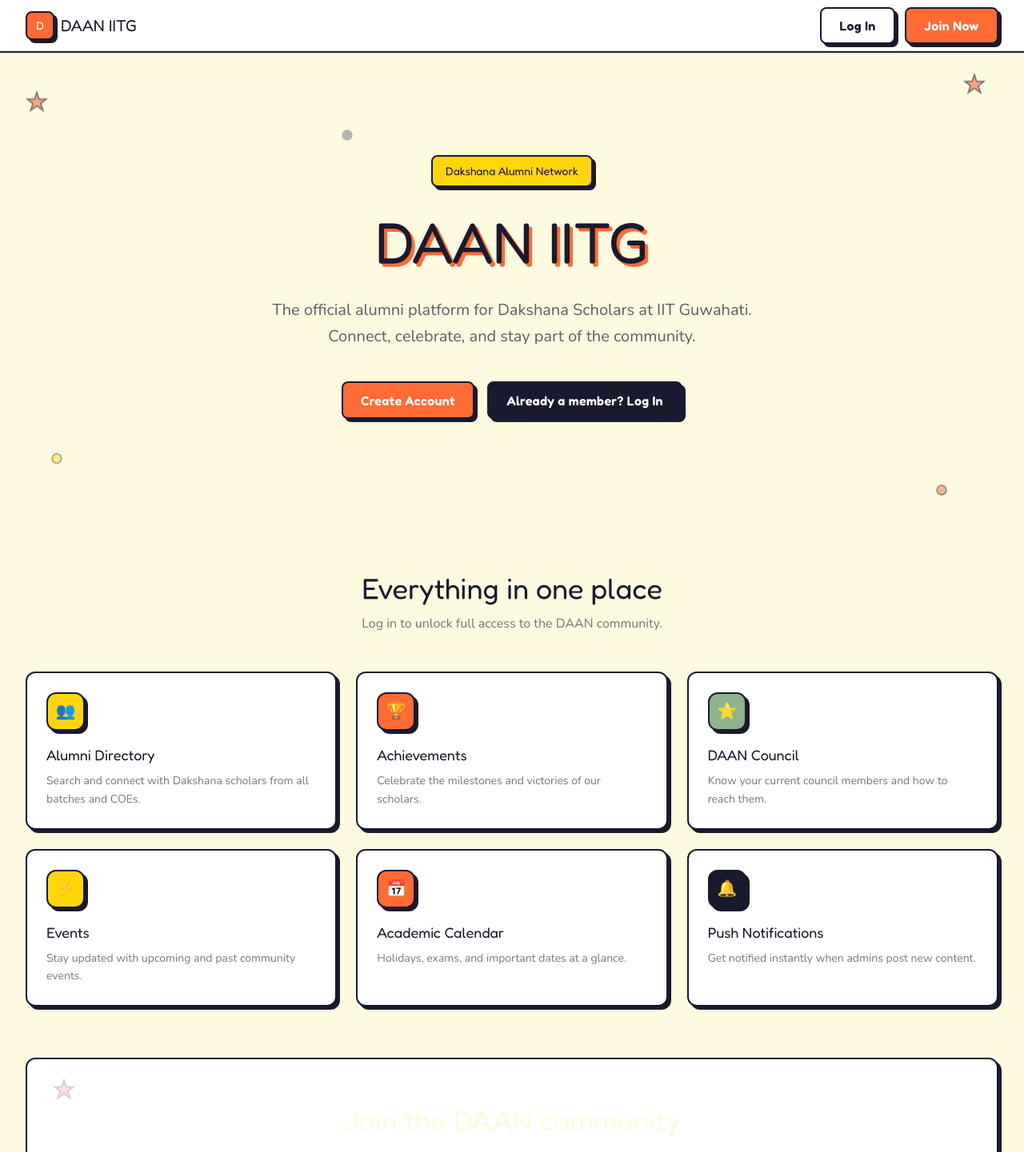
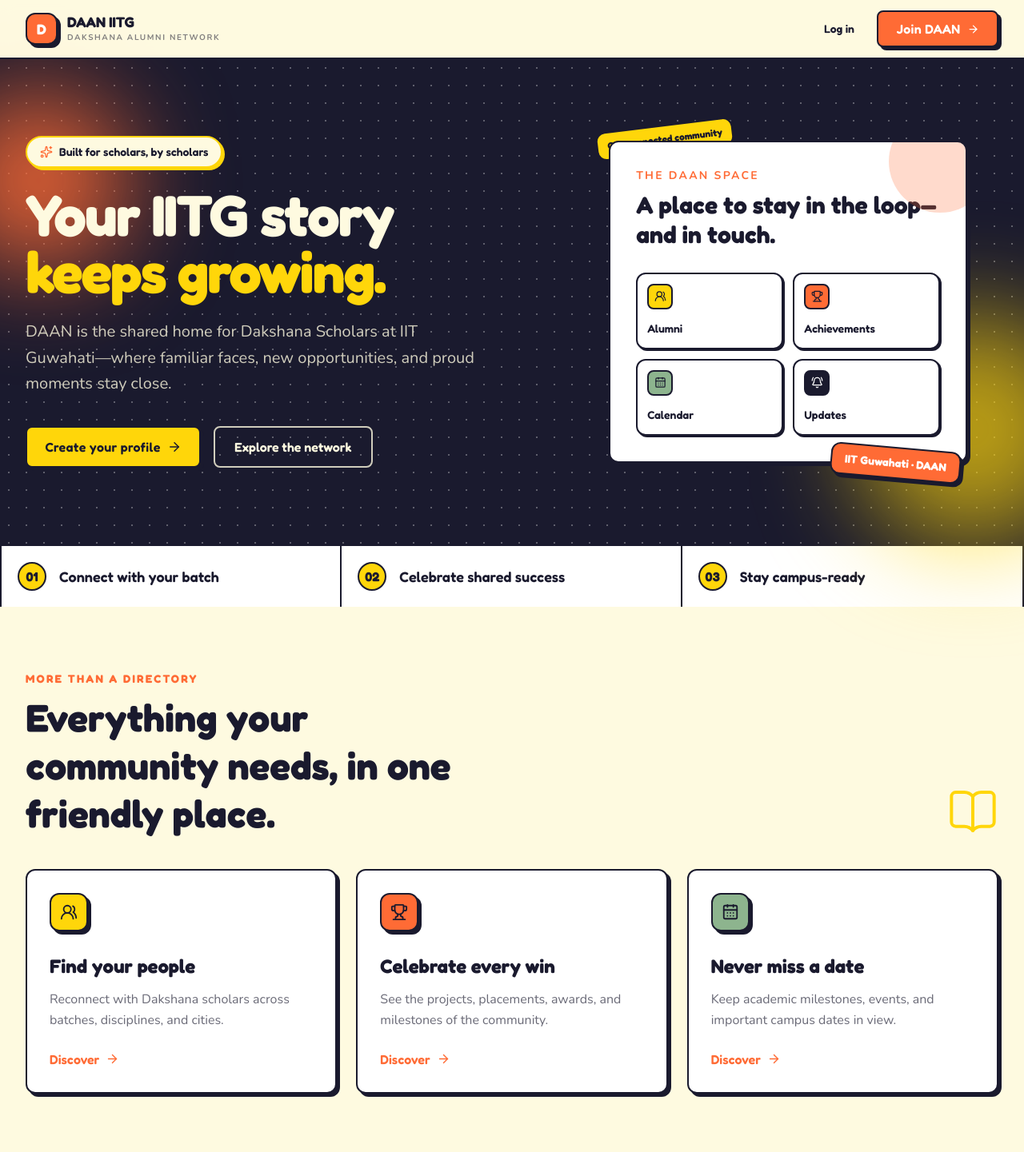
Before and after one commit to hereayush/daan-iitg, a Next.js app: page / in a window 1280 px wide. Shown: the top 1441 px of the page at 80% size. Built offline with nearby package versions, Linux system fonts and the light colour scheme; no server answers.

Commit message:
feat: refresh landing page and route loaders

```diff
--- a/src/app/page.tsx
+++ b/src/app/page.tsx
@@ -1,176 +1,80 @@
 import Link from "next/link";
 import type { Metadata } from "next";
+import { ArrowRight, BellRing, BookOpen, CalendarDays, HeartHandshake, Sparkles, Trophy, UsersRound } from "lucide-react";
 
 export const metadata: Metadata = {
   title: "DAAN IITG — Dakshana Alumni Network",
-  description:
-    "Welcome to DAAN IITG, the official alumni network of Dakshana Scholars at IIT Guwahati.",
+  description: "The official alumni network of Dakshana Scholars at IIT Guwahati.",
 };
 
-function DoodleStar() {
-  return (
-    <svg width="28" height="28" viewBox="0 0 24 24" fill="none" className="text-coral">
-      <path d="M12 2L14.4 9.2H22L16.1 13.8L18.5 21L12 16.4L5.5 21L7.9 13.8L2 9.2H9.6L12 2Z" fill="#FF6B35" stroke="#1a1a2e" strokeWidth="1.5"/>
-    </svg>
-  );
-}
-
-function DoodleDot({ color = "#FFD60A" }: { color?: string }) {
-  return (
-    <svg width="14" height="14" viewBox="0 0 12 12" fill="none">
-      <circle cx="6" cy="6" r="5" fill={color} stroke="#1a1a2e" strokeWidth="1.5"/>
-    </svg>
-  );
-}
+const features = [
+  { title: "Find your people", description: "Reconnect with Dakshana scholars across batches, disciplines, and cities.", icon: UsersRound, accent: "bg-yellow", href: "/alumni" },
+  { title: "Celebrate every win", description: "See the projects, placements, awards, and milestones of the community.", icon: Trophy, accent: "bg-coral", href: "/achievements" },
+  { title: "Never miss a date", description: "Keep academic milestones, events, and important campus dates in view.", icon: CalendarDays, accent: "bg-sage", href: "/calendar" },
+];
 
 export default function LandingPage() {
   return (
-    <div className="min-h-screen bg-cream">
-      {/* Minimal top nav */}
-      <header className="border-b-2 border-navy bg-white">
-        <div className="max-w-7xl mx-auto px-4 sm:px-6 lg:px-8 h-16 flex items-center justify-between">
-          <div className="flex items-center gap-2">
-            <div className="w-9 h-9 bg-coral border-2 border-navy rounded-lg flex items-center justify-center shadow-cartoon">
-              <span className="font-fredoka font-700 text-white text-sm">D</span>
-            </div>
-            <span className="font-fredoka font-700 text-xl text-navy">DAAN IITG</span>
+    <main className="min-h-screen overflow-hidden bg-cream">
+      <header className="relative z-20 border-b-2 border-navy bg-cream/90 backdrop-blur">
+        <nav className="mx-auto flex h-18 max-w-7xl items-center justify-between px-4 py-3 sm:px-6 lg:px-8">
+          <Link href="/" className="group flex items-center gap-3" aria-label="DAAN IITG home">
+            <span className="grid h-10 w-10 place-items-center rounded-xl border-2 border-navy bg-coral font-fredoka text-lg font-bold text-white shadow-cartoon transition-transform group-hover:-translate-y-0.5">D</span>
+            <span><span className="block font-fredoka text-lg font-bold leading-none text-navy">DAAN IITG</span><span className="mt-1 block font-nunito text-[10px] font-bold uppercase tracking-[0.16em] text-navy/55">Dakshana Alumni Network</span></span>
+          </Link>
+          <div className="flex items-center gap-2 sm:gap-3">
+            <Link href="/login" className="rounded-lg px-3 py-2 font-fredoka text-sm font-semibold text-navy transition-colors hover:bg-yellow/50 sm:px-4">Log in</Link>
+            <Link href="/register" className="btn-cartoon btn-coral px-3 py-2 text-sm sm:px-4">Join DAAN <ArrowRight size={15} /></Link>
           </div>
-          <div className="flex items-center gap-3">
-            <Link href="/login" className="btn-cartoon btn-white text-sm px-4 py-2">
-              Log In
-            </Link>
-            <Link href="/register" className="btn-cartoon btn-coral text-sm px-4 py-2">
-              Join Now
-            </Link>
-          </div>
-        </div>
+        </nav>
       </header>
 
-      {/* Hero */}
-      <section className="relative overflow-hidden">
-        {/* Background doodles */}
-        <div className="absolute top-12 left-8 animate-float opacity-60"><DoodleStar /></div>
-        <div className="absolute top-8 right-12 animate-float opacity-60" style={{ animationDelay: "0.8s" }}><DoodleStar /></div>
-        <div className="absolute bottom-16 left-16 animate-float opacity-40" style={{ animationDelay: "1.5s" }}><DoodleDot /></div>
-        <div className="absolute bottom-8 right-24 opacity-50"><DoodleDot color="#FF6B35" /></div>
-        <div className="absolute top-24 left-1/3 opacity-30"><DoodleDot color="#1a1a2e" /></div>
-
-        <div className="max-w-4xl mx-auto px-4 sm:px-6 lg:px-8 py-24 sm:py-32 text-center">
-          <div className="inline-block bg-yellow border-2 border-navy rounded-lg px-4 py-1.5 mb-6 shadow-cartoon">
-            <span className="font-fredoka font-600 text-navy text-sm">Dakshana Alumni Network</span>
+      <section className="relative isolate border-b-2 border-navy bg-navy py-14 text-cream sm:py-20 lg:py-24">
+        <div className="pointer-events-none absolute inset-0 opacity-30 [background-image:radial-gradient(#fff_1px,transparent_1px)] [background-size:22px_22px]" />
+        <div className="absolute -left-16 top-10 h-56 w-56 rounded-full bg-coral/90 blur-3xl" />
+        <div className="absolute -right-20 bottom-0 h-72 w-72 rounded-full bg-yellow/70 blur-3xl" />
+        <div className="relative mx-auto grid max-w-7xl items-center gap-12 px-4 sm:px-6 lg:grid-cols-[1.1fr_.9fr] lg:px-8">
+          <div className="max-w-3xl">
+            <div className="mb-6 inline-flex items-center gap-2 rounded-full border-2 border-yellow bg-cream px-4 py-2 font-fredoka text-sm font-semibold text-navy shadow-[3px_3px_0_#FFD60A]"><Sparkles size={16} className="text-coral" /> Built for scholars, by scholars</div>
+            <h1 className="font-fredoka text-5xl font-bold leading-[0.98] tracking-tight sm:text-6xl lg:text-7xl">Your IITG story<br /><span className="text-yellow">keeps growing.</span></h1>
+            <p className="mt-6 max-w-xl font-nunito text-lg leading-relaxed text-cream/80 sm:text-xl">DAAN is the shared home for Dakshana Scholars at IIT Guwahati—where familiar faces, new opportunities, and proud moments stay close.</p>
+            <div className="mt-9 flex flex-col gap-4 sm:flex-row">
+              <Link href="/register" className="btn-cartoon btn-yellow px-6 py-3 text-base">Create your profile <ArrowRight size={18} /></Link>
+              <Link href="/login" className="rounded-lg border-2 border-cream/80 px-6 py-3 text-center font-fredoka text-base font-semibold text-cream transition hover:bg-cream hover:text-navy">Explore the network</Link>
+            </div>
           </div>
-          <h1 className="font-fredoka font-700 text-navy text-5xl sm:text-7xl leading-tight mb-6"
-              style={{ textShadow: "4px 4px 0px #FF6B35" }}>
-            DAAN IITG
-          </h1>
-          <p className="font-nunito text-navy/70 text-lg sm:text-xl max-w-2xl mx-auto mb-10 leading-relaxed">
-            The official alumni platform for Dakshana Scholars at IIT Guwahati.
-            Connect, celebrate, and stay part of the community.
-          </p>
-          <div className="flex flex-col sm:flex-row gap-4 justify-center">
-            <Link href="/register" className="btn-cartoon btn-coral text-base px-8 py-3">
-              Create Account
-            </Link>
-            <Link href="/login" className="btn-cartoon btn-navy text-base px-8 py-3">
-              Already a member? Log In
-            </Link>
+          <div className="relative mx-auto w-full max-w-md">
+            <div className="absolute -left-4 -top-5 rotate-[-7deg] rounded-xl border-2 border-navy bg-yellow px-3 py-2 font-fredoka text-xs font-bold text-navy shadow-cartoon">One connected community</div>
+            <div className="card-cartoon relative overflow-hidden bg-cream p-6 text-navy sm:p-8">
+              <div className="absolute -right-8 -top-10 h-32 w-32 rounded-full bg-coral/25" />
+              <p className="font-nunito text-sm font-bold uppercase tracking-[0.16em] text-coral">The DAAN space</p>
+              <h2 className="mt-2 font-fredoka text-3xl font-bold leading-tight">A place to stay in the loop—and in touch.</h2>
+              <div className="mt-7 grid grid-cols-2 gap-3">
+                {[{ label: "Alumni", icon: UsersRound, color: "bg-yellow" }, { label: "Achievements", icon: Trophy, color: "bg-coral" }, { label: "Calendar", icon: CalendarDays, color: "bg-sage" }, { label: "Updates", icon: BellRing, color: "bg-navy text-white" }].map(({ label, icon: Icon, color }) => <div key={label} className="rounded-xl border-2 border-navy bg-white p-3 shadow-[2px_2px_0_#1a1a2e]"><span className={`mb-3 grid h-8 w-8 place-items-center rounded-lg border-2 border-navy ${color}`}><Icon size={15} /></span><span className="font-fredoka text-sm font-semibold">{label}</span></div>)}
+              </div>
+            </div>
+            <div className="absolute -bottom-5 right-2 rotate-[5deg] rounded-xl border-2 border-navy bg-coral px-4 py-2 font-fredoka text-sm font-bold text-white shadow-cartoon">IIT Guwahati · DAAN</div>
           </div>
         </div>
       </section>
 
-      {/* Features */}
-      <section className="max-w-7xl mx-auto px-4 sm:px-6 lg:px-8 py-16">
-        <div className="text-center mb-12">
-          <h2 className="font-fredoka font-700 text-navy text-3xl sm:text-4xl mb-3">
-            Everything in one place
-          </h2>
-          <p className="font-nunito text-navy/60 text-base max-w-xl mx-auto">
-            Log in to unlock full access to the DAAN community.
-          </p>
+      <section className="mx-auto grid max-w-7xl grid-cols-1 border-x-2 border-navy bg-white sm:grid-cols-3">
+        {["Connect with your batch", "Celebrate shared success", "Stay campus-ready"].map((item, index) => <div key={item} className="flex items-center gap-4 border-b-2 border-navy p-5 last:border-b-0 sm:border-b-0 sm:border-r-2 sm:last:border-r-0"><span className="grid h-9 w-9 place-items-center rounded-full border-2 border-navy bg-yellow font-fredoka font-bold">0{index + 1}</span><p className="font-fredoka text-lg font-semibold text-navy">{item}</p></div>)}
+      </section>
+
+      <section className="mx-auto max-w-7xl px-4 py-20 sm:px-6 lg:px-8">
+        <div className="mb-10 flex flex-col justify-between gap-5 sm:flex-row sm:items-end">
+          <div><p className="font-fredoka text-sm font-bold uppercase tracking-[0.16em] text-coral">More than a directory</p><h2 className="mt-2 max-w-xl font-fredoka text-4xl font-bold leading-tight text-navy sm:text-5xl">Everything your community needs, in one friendly place.</h2></div>
+          <BookOpen className="hidden h-16 w-16 text-yellow sm:block" strokeWidth={1.5} />
         </div>
-        <div className="grid grid-cols-1 sm:grid-cols-2 lg:grid-cols-3 gap-6">
-          {[
-            {
-              title: "Alumni Directory",
-              desc: "Search and connect with Dakshana scholars from all batches and COEs.",
-              color: "bg-yellow",
-              icon: "👥",
-            },
-            {
-              title: "Achievements",
-              desc: "Celebrate the milestones and victories of our scholars.",
-              color: "bg-coral",
-              icon: "🏆",
-            },
-            {
-              title: "DAAN Council",
-              desc: "Know your current council members and how to reach them.",
-              color: "bg-sage",
-              icon: "⭐",
-            },
-            {
-              title: "Events",
-              desc: "Stay updated with upcoming and past community events.",
-              color: "bg-yellow",
-              icon: "⚡",
-            },
-            {
-              title: "Academic Calendar",
-              desc: "Holidays, exams, and important dates at a glance.",
-              color: "bg-coral",
-              icon: "📅",
-            },
-            {
-              title: "Push Notifications",
-              desc: "Get notified instantly when admins post new content.",
-              color: "bg-navy",
-              icon: "🔔",
-            },
-          ].map((f) => (
-            <div key={f.title} className="card-cartoon bg-white p-6">
-              <div className={`w-12 h-12 ${f.color} border-2 border-navy rounded-xl flex items-center justify-center mb-4 shadow-cartoon text-xl`}>
-                {f.icon}
-              </div>
-              <h3 className="font-fredoka font-600 text-navy text-lg mb-2">{f.title}</h3>
-              <p className="font-nunito text-sm text-navy/60 leading-relaxed">{f.desc}</p>
-            </div>
-          ))}
+        <div className="grid gap-6 md:grid-cols-3">
+          {features.map(({ title, description, icon: Icon, accent, href }) => <Link key={title} href={href} className="card-cartoon group block p-6 sm:p-7"><span className={`grid h-12 w-12 place-items-center rounded-xl border-2 border-navy ${accent} shadow-cartoon`}><Icon size={22} /></span><h3 className="mt-7 font-fredoka text-2xl font-bold text-navy">{title}</h3><p className="mt-3 font-nunito leading-relaxed text-navy/65">{description}</p><span className="mt-6 inline-flex items-center gap-2 font-fredoka font-semibold text-coral">Discover <ArrowRight size={17} className="transition-transform group-hover:translate-x-1" /></span></Link>)}
         </div>
       </section>
 
-      {/* CTA */}
-      <section className="max-w-7xl mx-auto px-4 sm:px-6 lg:px-8 pb-20">
-        <div className="card-cartoon bg-navy p-10 sm:p-14 text-center relative overflow-hidden">
-          <div className="absolute top-6 left-8 opacity-20">
-            <DoodleStar />
-          </div>
-          <div className="absolute bottom-6 right-8 opacity-20">
-            <DoodleStar />
-          </div>
-          <h2 className="font-fredoka font-700 text-cream text-3xl sm:text-4xl mb-4">
-            Join the DAAN community
-          </h2>
-          <p className="font-nunito text-cream/70 text-base mb-8 max-w-lg mx-auto">
-            Create a free account to access the full alumni directory, achievements, events, and more.
-          </p>
-          <Link href="/register" className="btn-cartoon btn-coral text-base px-10 py-3">
-            Get Started
-          </Link>
-        </div>
-      </section>
+      <section className="mx-auto max-w-7xl px-4 pb-20 sm:px-6 lg:px-8"><div className="relative overflow-hidden rounded-2xl border-2 border-navy bg-coral px-6 py-12 text-center shadow-cartoon-lg sm:px-12"><HeartHandshake className="absolute -left-4 -top-4 h-28 w-28 text-yellow/50" /><Sparkles className="absolute -bottom-5 -right-3 h-28 w-28 text-yellow/50" /><div className="relative mx-auto max-w-2xl"><p className="font-fredoka text-sm font-bold uppercase tracking-[0.16em] text-yellow">Your community is waiting</p><h2 className="mt-3 font-fredoka text-4xl font-bold text-white sm:text-5xl">Come home to DAAN.</h2><p className="mt-4 font-nunito text-lg text-white/85">Create your account and make the most of the people, moments, and opportunities around you.</p><Link href="/register" className="btn-cartoon btn-yellow mt-8 px-7 py-3 text-base">Get started <ArrowRight size={18} /></Link></div></div></section>
 
-      {/* Footer */}
-      <footer className="bg-navy border-t-2 border-navy py-6">
-        <div className="max-w-7xl mx-auto px-4 sm:px-6 lg:px-8 flex flex-col sm:flex-row items-center justify-between gap-3">
-          <span className="font-fredoka font-600 text-cream text-sm">
-            &copy; {new Date().getFullYear()} DAAN IITG. All rights reserved.
-          </span>
-          <div className="flex gap-4">
-            <Link href="/privacy" className="font-nunito text-xs text-cream/60 hover:text-yellow">Privacy Policy</Link>
-            <Link href="/terms" className="font-nunito text-xs text-cream/60 hover:text-yellow">Terms &amp; Conditions</Link>
-          </div>
-        </div>
-      </footer>
-    </div>
+      <footer className="border-t-2 border-navy bg-navy py-7 text-cream"><div className="mx-auto flex max-w-7xl flex-col items-center justify-between gap-4 px-4 sm:flex-row sm:px-6 lg:px-8"><span className="font-fredoka text-sm font-semibold">DAAN IITG · Dakshana Alumni Network</span><div className="flex gap-5 font-nunito text-sm text-cream/70"><Link href="/privacy" className="hover:text-yellow">Privacy</Link><Link href="/terms" className="hover:text-yellow">Terms</Link></div></div></footer>
+    </main>
   );
 }
```
Also changed, not shown: src/app/(app)/loading.tsx (added, +18 -0 lines).
